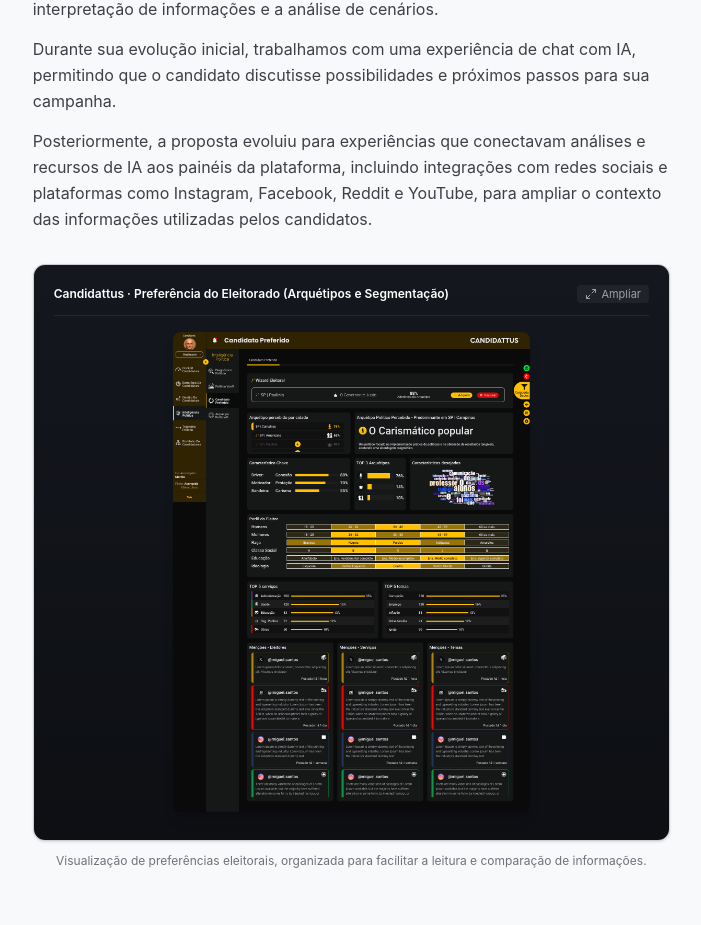
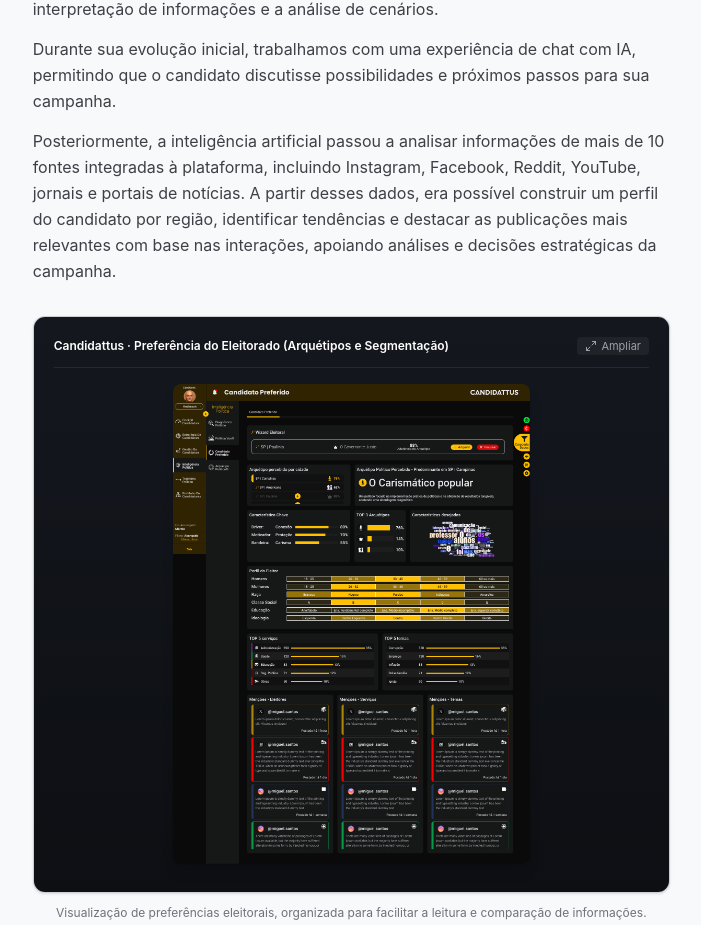
Before and after one commit to igormarianoapps/Portfolio, a React (Vite) app: page /projetos/candidattus in a window 1280 px wide. Shown: the part 5453-6378 px from the top of the page, without its empty margins (458-1159 px from the left). Built offline with nearby package versions, Linux system fonts and the light colour scheme.

Commit message:
content: clarify Candidattus AI multi-source regional candidate analysis

```diff
--- a/src/data/projects/candidattus.ts
+++ b/src/data/projects/candidattus.ts
@@ -162,7 +162,7 @@
           '### Inteligência artificial como apoio à estratégia',
           'A plataforma também incorporava recursos de inteligência artificial para apoiar a interpretação de informações e a análise de cenários.',
           'Durante sua evolução inicial, trabalhamos com uma experiência de chat com IA, permitindo que o candidato discutisse possibilidades e próximos passos para sua campanha.',
-          'Posteriormente, a proposta evoluiu para experiências que conectavam análises e recursos de IA aos painéis da plataforma, incluindo integrações com redes sociais e plataformas como Instagram, Facebook, Reddit e YouTube, para ampliar o contexto das informações utilizadas pelos candidatos.',
+          'Posteriormente, a inteligência artificial passou a analisar informações de mais de 10 fontes integradas à plataforma, incluindo Instagram, Facebook, Reddit, YouTube, jornais e portais de notícias. A partir desses dados, era possível construir um perfil do candidato por região, identificar tendências e destacar as publicações mais relevantes com base nas interações, apoiando análises e decisões estratégicas da campanha.',
           '### Do dado à decisão',
           'Cada painel precisava conectar os dados apresentados a uma pergunta prática da campanha, como compreender o ambiente político ou comparar preferências do eleitorado.',
           'As validações conduzidas com clientes trouxeram retornos positivos sobre os fluxos e as interfaces. Não tenho métricas de uso que permitam quantificar esse impacto.',
@@ -456,7 +456,7 @@
           '### Artificial intelligence as strategic support',
           'The platform also embedded artificial intelligence features to support data interpretation and scenario analysis.',
           'During early product evolution, we developed an AI chat assistant allowing candidates to explore possibilities and discuss strategic next steps for their campaigns.',
-          'Subsequently, the product vision evolved toward embedding AI capabilities directly within dashboards, including integrations with social platforms such as Instagram, Facebook, Reddit, and YouTube to broaden the context available to candidates.',
+          'Later, the artificial intelligence began analyzing information from more than 10 sources integrated into the platform, including Instagram, Facebook, Reddit, YouTube, newspapers, and news websites. Using this data, it could build a candidate profile for each region, identify trends, and highlight the most relevant posts based on engagement, supporting campaign analysis and strategic decisions.',
           '### From data to decision',
           'Each dashboard needed to answer a practical campaign question, such as understanding the political landscape or comparing voter preferences.',
           'Client validation sessions brought positive feedback on the flows and interfaces. I do not have usage metrics to quantify their impact.',
```
